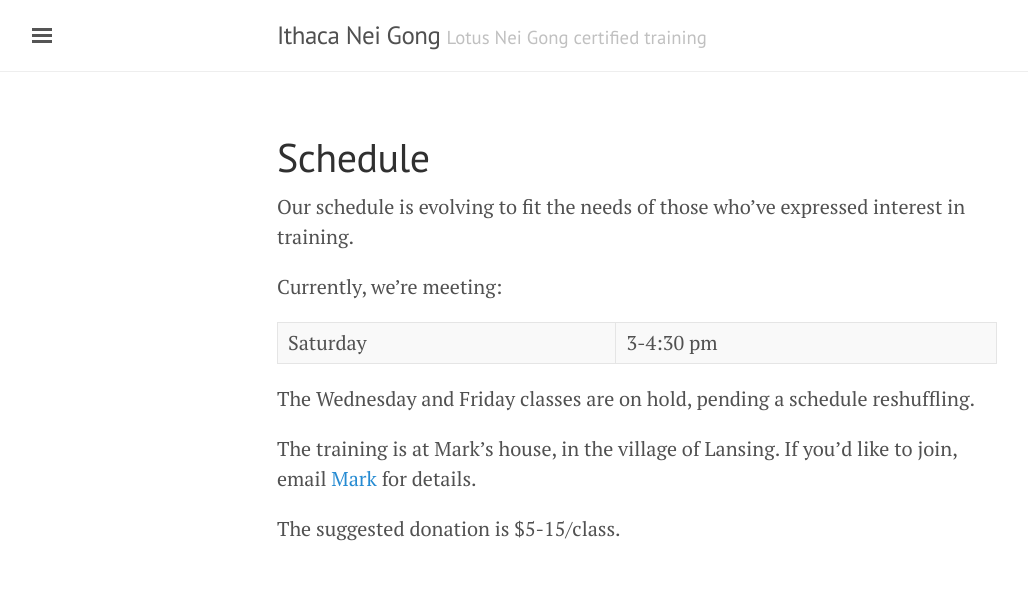
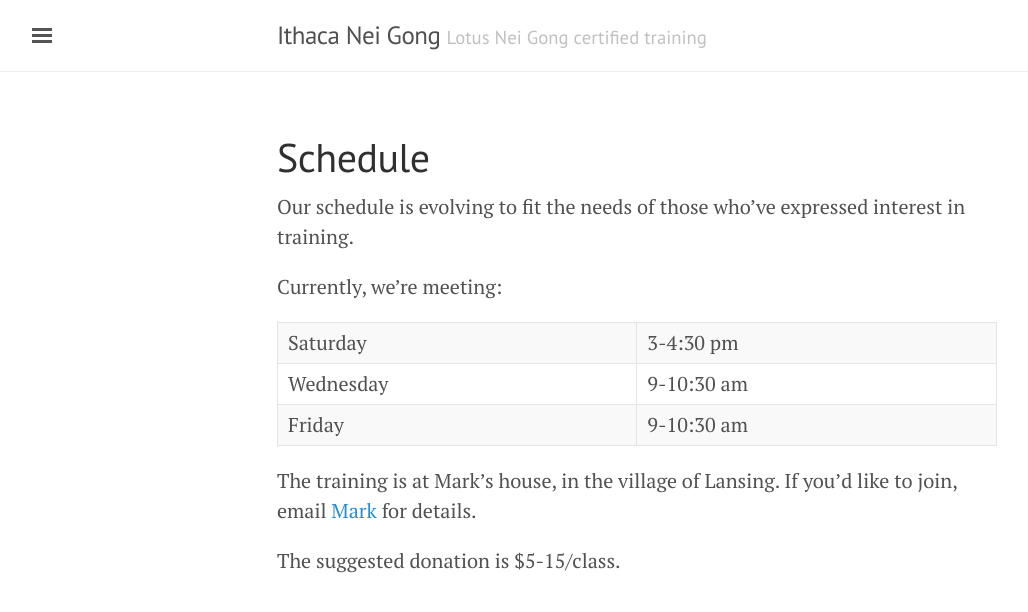
Before and after one commit to QuietSlow/Extend, a Jekyll site: the page built from _pages/schedule.md, in a window 1280 px wide. Shown: the top 612 px of the page, without its empty margins (3-1031 px from the left). Built offline with Jekyll 4.4.1, drawn with Linux system fonts in a browser that asks for light colours.

Commit message:
Update schedule.md
Added back Wednesday and Friday classes

```diff
--- a/_pages/schedule.md
+++ b/_pages/schedule.md
@@ -11,12 +11,13 @@
 
 | ---       | ---        |
 | Saturday  | 3-4:30 pm  |
+| Wednesday | 9-10:30 am |
+| Friday    | 9-10:30 am  |
 
+
+{%comment%}
 The Wednesday and Friday classes are on hold, pending a schedule reshuffling.
 
-{%comment%}
-| Wednesday | 9-10:30 am |
-| Friday    | 7-8:30 am  |
 {%endcomment%}
 
 The training is at Mark’s house, in the village of Lansing. If you’d like to join, email [Mark](mailto:info@ithacaneigong.com) for details.
```
